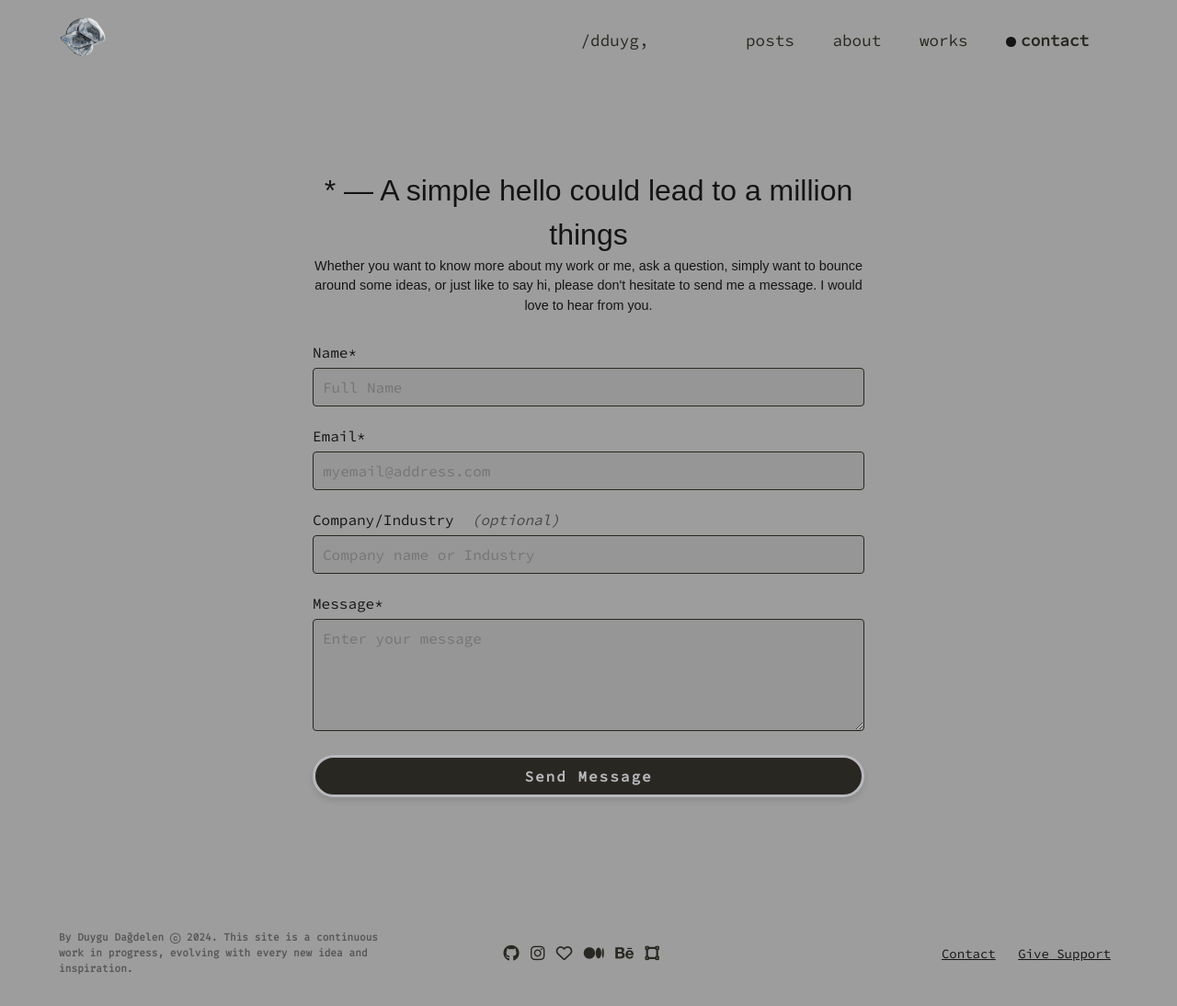
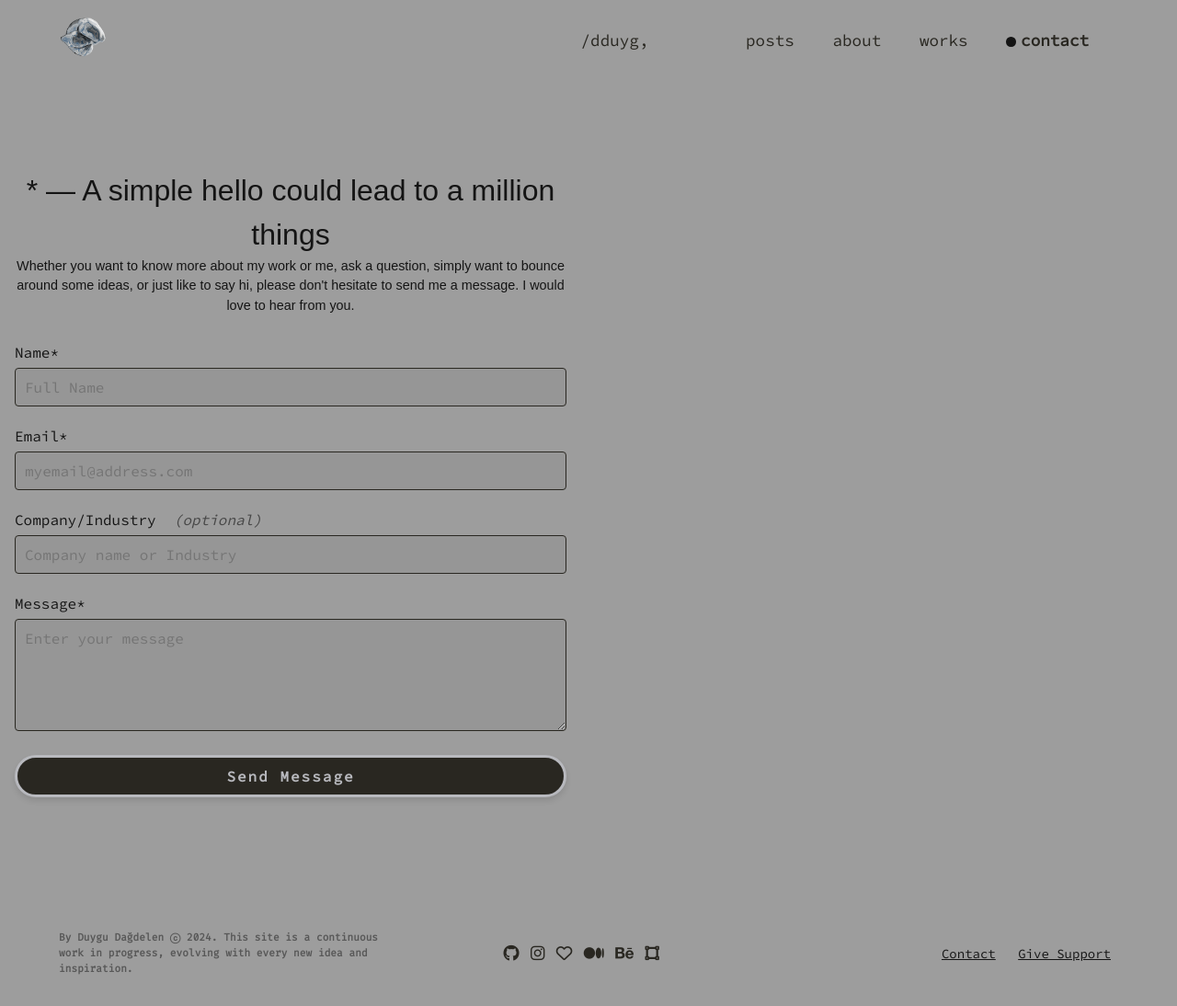
Before and after one commit to dduyg/duuuy, a Jekyll site: the page built from contact.html, in a window 1280 px wide. Shown: the whole page at 92% size. Built offline with Jekyll 4.4.1, drawn with Linux system fonts in a browser that asks for light colours; nearby versions of some CDN libraries; some web fonts are replaced.

Commit message:
Update form.css

```diff
--- a/assets/form.css
+++ b/assets/form.css
@@ -4,23 +4,24 @@
     margin: 0;
 }
 
-#contact-form {
+main {
     display: flex;
     justify-content: center;
     align-items: center;
     min-height: 100vh;
+    max-width: 600px;
     padding: 1em;
     margin-top: 3em;
 }
 
-#contact-form h1 {
+h1 {
     font-weight: normal;
     text-align: center;
     margin-bottom: 0;
     padding-bottom: 0;
 }
 
-#contact-form p {
+p {
     text-align: center;
     font-size: .9em;
     margin-top: 0;
@@ -28,8 +29,7 @@
     margin-bottom: 1.875em;
 }
 
-.contacting {
-    max-width: 600px;
+#contact-form {
     width: 100%;
 }
 
```
